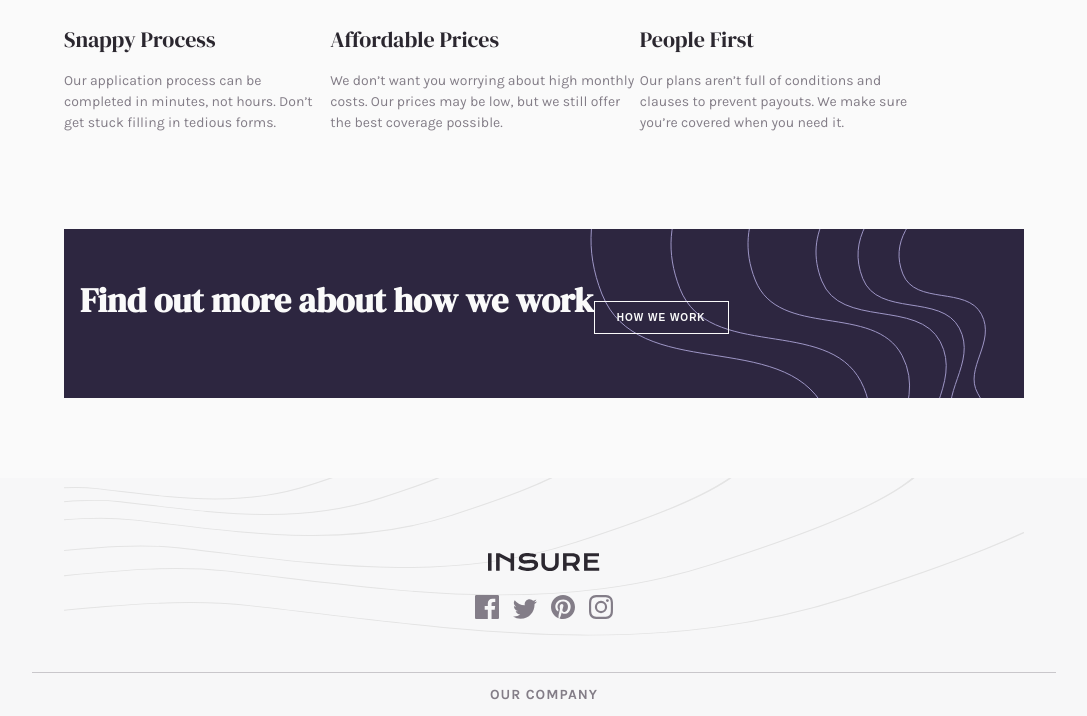
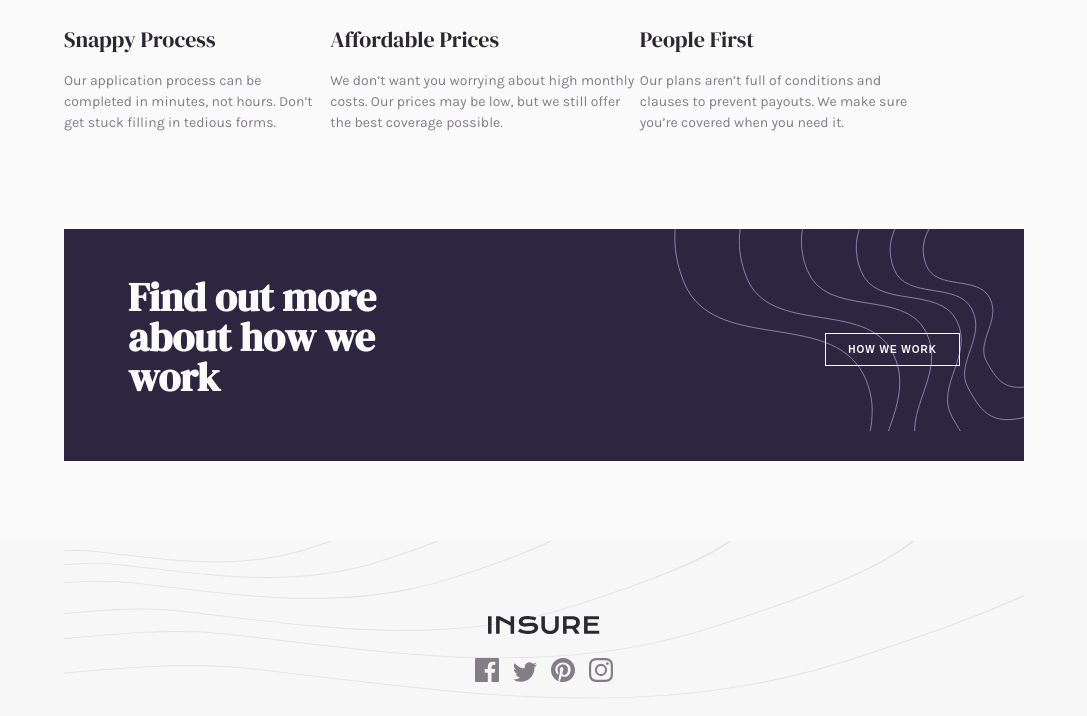
Before and after one commit to Z11mm/insure-landing-page, a PHP site: page / in a window 1280 px wide; the page is wider, and only the part inside the window is pictured. Shown: the part 1084-1800 px from the top of that part, without its empty margins (96-1183 px from the left). Run offline with PHP 8.4, Linux system fonts and the light colour scheme.

Commit message:
adding more desktop styles

```diff
--- a/scss/styles.scss
+++ b/scss/styles.scss
@@ -230,7 +230,8 @@ body {
 
     .borderline {
       margin-bottom: 2rem;
-      &::before {        // color: $dark-violet;
+      &::before {
+        // color: $dark-violet;
         left: 210px;
         width: 100px;
       }
@@ -261,9 +262,22 @@ body {
 
   .call-to-action {
     margin: 0;
+    padding: 3rem 4rem 4rem;
     display: flex;
+    align-items: center;
     // justify-content: space-between;
     background: url('../images/bg-pattern-how-we-work-desktop.svg') $dark-violet
-    no-repeat top right;
+      no-repeat top right/350px;
+
+    h2 {
+      width: 33%;
+      font-size: 40px;
+      text-align: left;
+      line-height: 1;
+    }
+
+    button {
+      margin-left: auto;
+    }
   }
 }
```
Also changed, not shown: css/styles.min.css, 1 other file.
